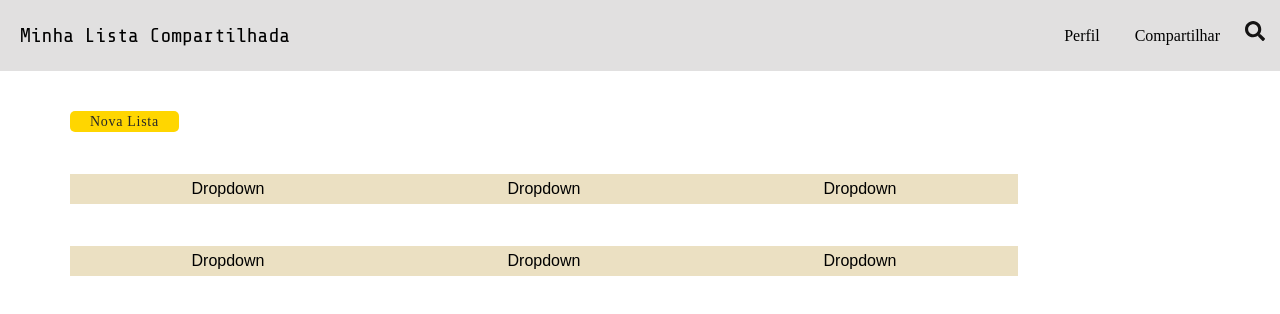
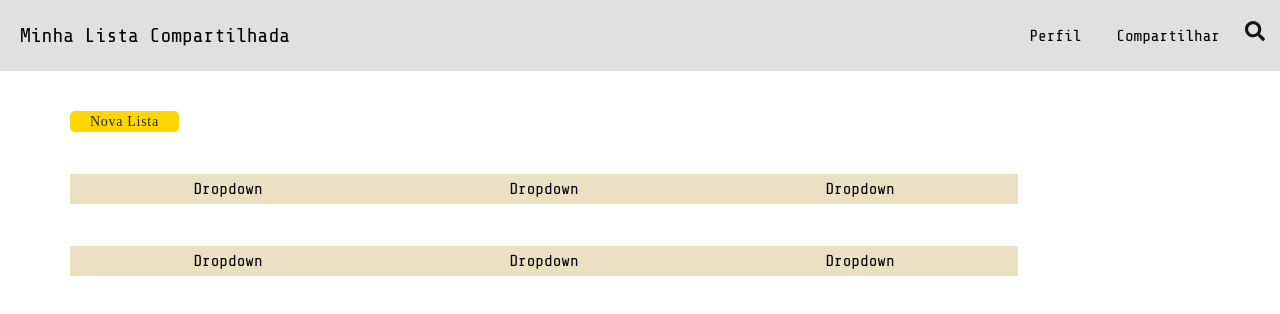
Before and after one commit to Maehmaciel/ListaCompartilhada, a React (Create React App) app: page /home in a window 1280 px wide. Shown: the top 314 px of the page. Built offline with nearby package versions, Linux system fonts and the light colour scheme.

Commit message:
fix: adicionado style da fonte

```diff
--- a/src/index.css
+++ b/src/index.css
@@ -1,21 +1,24 @@
-*{
+* {
 	margin: 0;
 	padding: 0;
 	border: 0;
 	box-sizing: border-box;
+	font-family: Share Tech Mono;
+	font-style: normal;
+	font-weight: normal;
 }
 body {
-  background-color: #FFF;
+	background-color: #fff;
 }
 
-#root{
+#root {
 	width: 100vw;
 	height: 100vh;
 }
 
 .dropbtn {
-  background: #EBE0C2;
-  min-width:316px;
+	background: #ebe0c2;
+	min-width: 316px;
 	padding: 6px;
 	font-size: 16px;
 	border: none;
@@ -30,8 +33,8 @@ body {
 .dropdown-content {
 	display: none;
 	position: absolute;
-  background: #EBE0C2;
- min-width:316px;
+	background: #ebe0c2;
+	min-width: 316px;
 	z-index: 1;
 }
 
@@ -42,7 +45,6 @@ body {
 	display: block;
 }
 
-
 .dropdown:hover .dropdown-content {
 	display: block;
 }
```
Lines whose indentation alone changed are shown as unchanged.
